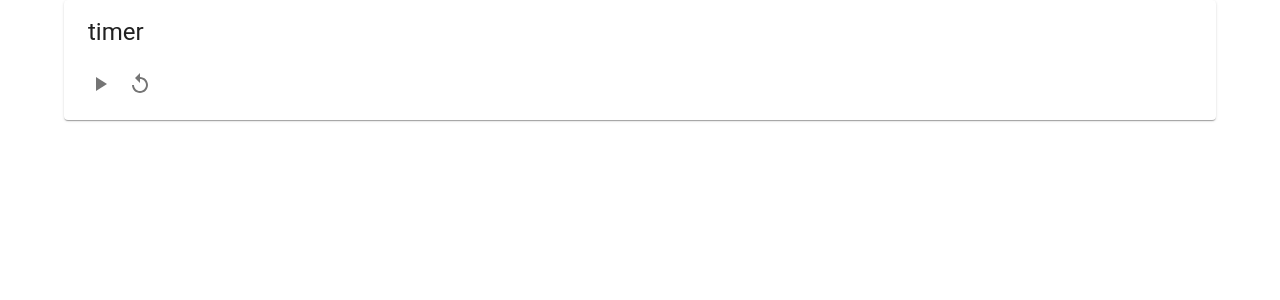
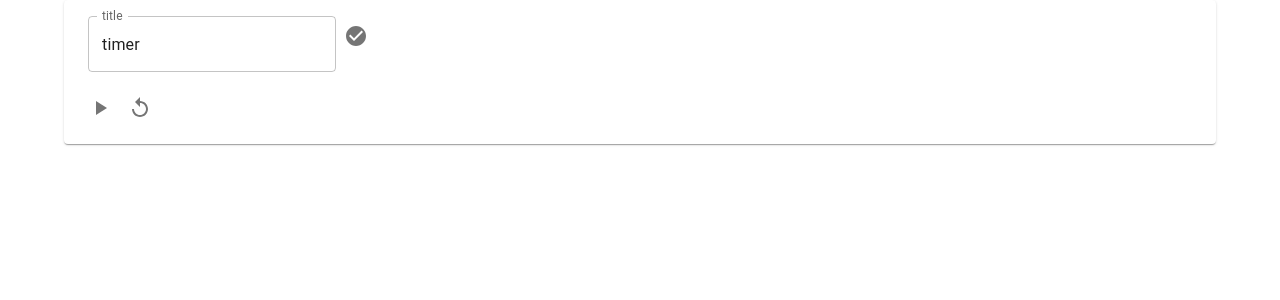
Before and after one commit to MenoMkt/multi-time-keaper, a React (Create React App) app in the folder frontend/: page / in a window 1280 px wide. Both pictures are taken after a click on the button 100 px from the left and 84 px from the top of the page. Shown: the top 300 px of the page. Built offline with nearby package versions, Linux system fonts and the light colour scheme.

Commit message:
[add]タイマーのタイトルを設定できる

```diff
--- a/frontend/src/component/Card.tsx
+++ b/frontend/src/component/Card.tsx
@@ -1,4 +1,4 @@
-import React, { useEffect, useState } from "react";
+import React, { useEffect, useRef, useState } from "react";
 import PropTypes from "prop-types";
 import AdapterDateFns from "@mui/lab/AdapterDateFns";
 import LocalizationProvider from "@mui/lab/LocalizationProvider";
@@ -15,6 +15,8 @@ import {
 import PlayArrowIcon from "@mui/icons-material/PlayArrow";
 import PauseIcon from "@mui/icons-material/Pause";
 import ReplayIcon from "@mui/icons-material/Replay";
+import EditIcon from "@mui/icons-material/Edit";
+import CheckCircleIcon from "@mui/icons-material/CheckCircle";
 import dayjs from "dayjs";
 
 type Props = {
@@ -24,12 +26,11 @@ type Props = {
 const TimerCard = (props: Props) => {
   const [time, setTime] = useState(new Date());
   const [title, setTitle] = useState(props.title);
+  const tmpTitle = useRef("");
+  const [titleEditMode, setTitleEditMode] = useState(false);
   const [running, setRunning] = useState(false);
   const [timeoutId, setTimeoutId] = useState<NodeJS.Timeout | null>(null);
-  useEffect(() => {
-    console.log(time);
-    console.log(typeof time);
-  }, [time]);
+
   const clearTimer = () => {
     setTimeoutId(null);
     setRunning(false);
@@ -44,6 +45,20 @@ const TimerCard = (props: Props) => {
     n.onclick = () => {
       n.close();
     };
+  };
+  const onChangeTitleEditMode = () => {
+    console.log("onChangeTitleEditMode");
+    if (titleEditMode) {
+      setTitleEditMode(false);
+      setTitle(tmpTitle.current);
+    } else {
+      setTitleEditMode(true);
+      tmpTitle.current = title;
+    }
+    console.log({
+      title,
+      tmp: tmpTitle.current,
+    });
   };
   const onChangeStartPauseButton = () => {
     console.log("onChangeStartPauseButton");
@@ -90,9 +105,29 @@ const TimerCard = (props: Props) => {
             }}
           >
             <CardContent sx={{ flex: "1 0 auto" }}>
-              <Typography component="div" variant="h5">
+              <TextField
+                id="title "
+                label="title"
+                defaultValue={title}
+                inputRef={tmpTitle}
+                onChange={(v) => {
+                  tmpTitle.current = v.target.value;
+                }}
+                style={!titleEditMode ? { display: "none" } : {}}
+              />
+              <Typography
+                component="div"
+                variant="h5"
+                style={titleEditMode ? { display: "none" } : {}}
+              >
                 {title}
               </Typography>
+              <IconButton
+                aria-label="edit-title"
+                onClick={onChangeTitleEditMode}
+              >
+                {titleEditMode ? <CheckCircleIcon /> : <EditIcon />}
+              </IconButton>
             </CardContent>
 
             <Box sx={{ display: "flex", alignItems: "center", pl: 1, pb: 1 }}>
```
